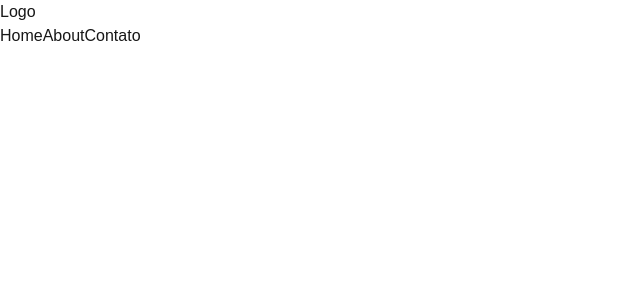
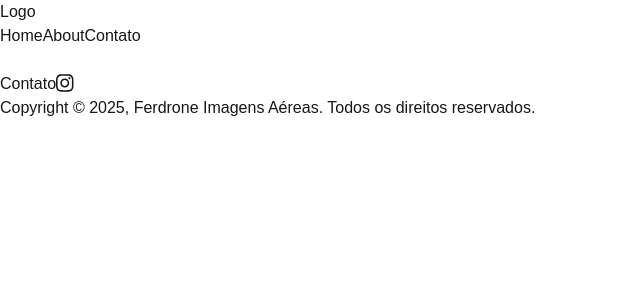
Before and after one commit to britolmbs/ferdrone, a Next.js app: page / in a window 1280 px wide. Shown: the top 300 px of the page, without its empty margins (0-640 px from the left). Built offline with nearby package versions, Linux system fonts and the light colour scheme.

Commit message:
Adicionando Footer

```diff
--- a/package.json
+++ b/package.json
@@ -9,6 +9,9 @@
     "lint": "next lint"
   },
   "dependencies": {
+    "@fortawesome/fontawesome-svg-core": "^6.7.2",
+    "@fortawesome/free-brands-svg-icons": "^6.7.2",
+    "@fortawesome/react-fontawesome": "^0.2.2",
     "next": "15.1.6",
     "react": "^19.0.0",
     "react-dom": "^19.0.0"
--- /dev/null
+++ b/src/app/components/footer.tsx
@@ -0,0 +1,25 @@
+'use client'
+import React from "react";
+import Link from "next/link";
+import { FontAwesomeIcon } from "@fortawesome/react-fontawesome";
+import { faInstagram } from "@fortawesome/free-brands-svg-icons";
+
+const Footer = () => {
+        const current_year = new Date().getFullYear()
+        return (
+            <footer className="footer text-center py-6 border-t border-gray-300">
+            <div className=" container mx-auto px-4">
+                <nav className="mb-4 flex justify-center items-center space-x-4">
+                <Link href="mailto:teste@hotmail.com" aria-label="Enviar e-mail para contato" className="btn-link text-blue-600 hover:underline">
+                Contato</Link>
+                <Link href="https://www.instagram.com/ferdrone_imagens_aereas" aria-label="Visite nosso Instagram" className="btn-link text-blue-600 hover:underline">
+                <FontAwesomeIcon icon={faInstagram}size="lg" /></Link>
+                </nav>
+                <p className="text-sm text-gray-500">Copyright &copy; {current_year}, Ferdrone Imagens Aéreas. Todos os direitos reservados.</p>
+
+            </div>
+            </footer>
+        );
+    }
+
+    export default Footer;
--- a/src/app/page.tsx
+++ b/src/app/page.tsx
@@ -1,5 +1,6 @@
 import React from "react";
 import NavBar from "./components/navbar";
+import Footer from "./components/footer";
 
 
 
@@ -7,6 +8,7 @@ export default function Home() {
   return (
     <div>
       <NavBar />
+      <Footer />
     </div>
   );
 }
```
Also changed, not shown: 1 other file (tests, documents, lock files or other folders).
